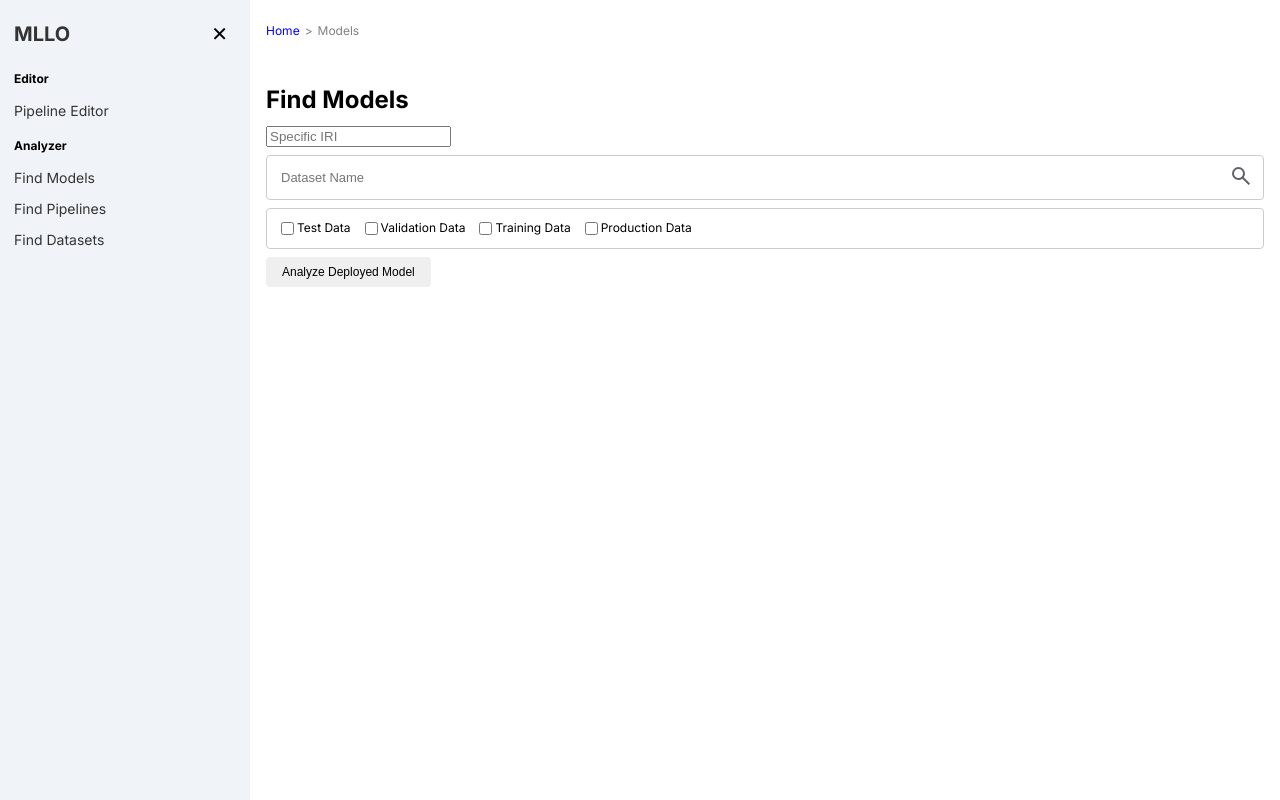
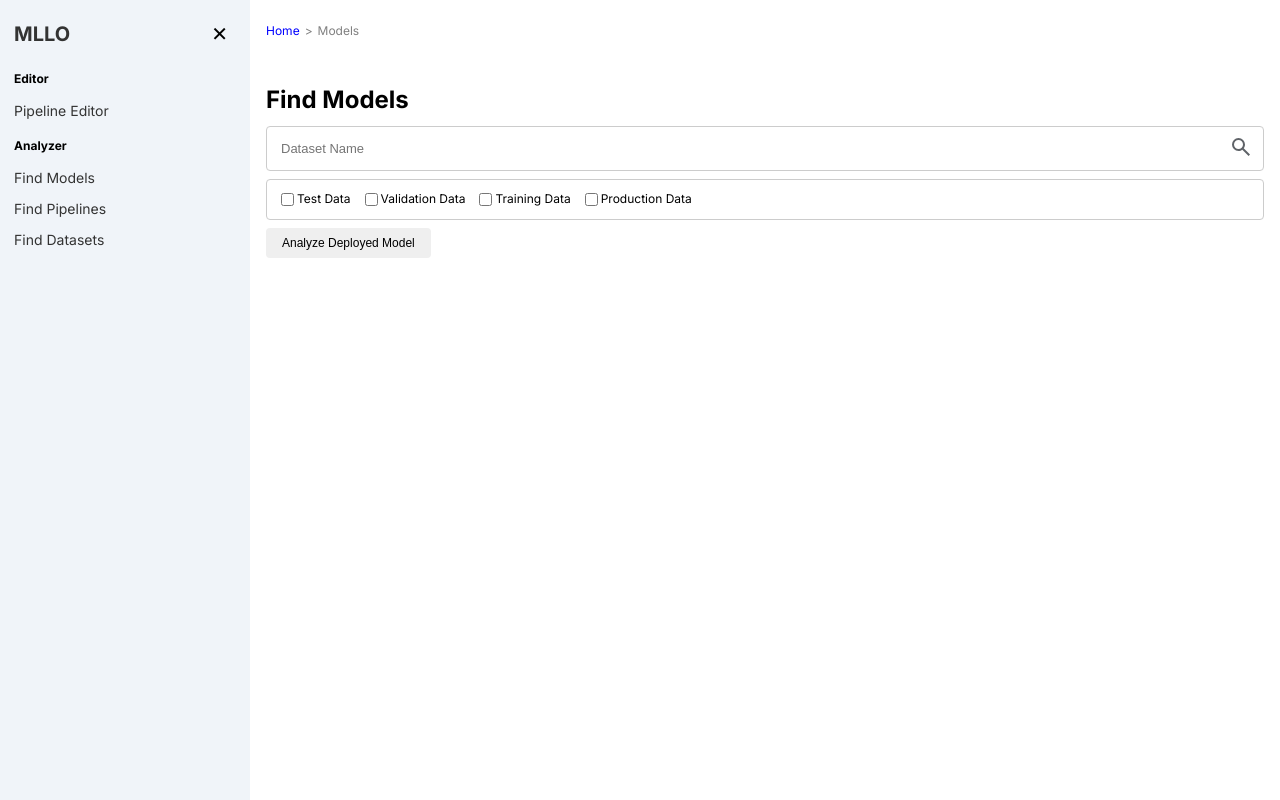
Before and after one commit to prtcrw/MLLE, a React (Vite) app in the folder mllo_web/frontend/web/: page /models in a window 1280 px wide. Built offline with nearby package versions, Linux system fonts and the light colour scheme.

Commit message:
Remove specific IRI input

```diff
--- a/mllo_web/frontend/web/src/pages/analyzer/FindModels.tsx
+++ b/mllo_web/frontend/web/src/pages/analyzer/FindModels.tsx
@@ -22,7 +22,6 @@ interface ModelData {
 
 const FindModels: React.FC = () => {
     const [searchTerm, setSearchTerm] = useState('');
-    const [specificIRI, setSpecificIRI] = useState(''); // Add state for specificIRI
     const [selectedCheckboxes, setSelectedCheckboxes] = useState<string[]>([]);
     const [models, setModels] = useState<ModelData[]>([]);
     const [currentPage, setCurrentPage] = useState(1);
@@ -49,15 +48,15 @@ const FindModels: React.FC = () => {
     const fetchData = async (searchTerm: string,
                              currentPage: number,
                              itemsPerPage: number,
-                             sorts: { key: string; direction: 'asc' | 'desc' | null }[],
-                             specificIRI: string) => {
+                             sorts: { key: string; direction: 'asc' | 'desc' | null }[]
+                             ) => {
         setIsLoading(true); // Set loading to true
         try {
             const urlParams = new URLSearchParams({
                 search_term: searchTerm,
                 page: currentPage.toString(),
                 items_per_page: itemsPerPage.toString(),
-                specific_IRI: specificIRI,
+
             });
 
             // Add sorts as query params
@@ -89,12 +88,10 @@ const FindModels: React.FC = () => {
 
     const handleSearch = async (searchTerm: string) => {
         setSearchTerm(searchTerm);
-        await fetchData(searchTerm, 1, itemsPerPage, currentSorts, specificIRI);
+        await fetchData(searchTerm, 1, itemsPerPage, currentSorts);
     };
 
-    const handleIRIChange = (e: React.ChangeEvent<HTMLInputElement>) => {
-        setSpecificIRI(e.target.value);
-    };
+
 
     const handleCheckboxChange = (e: React.ChangeEvent<HTMLInputElement>) => {
         const {value, checked} = e.target;
@@ -108,18 +105,18 @@ const FindModels: React.FC = () => {
     const handlePageChange = async (page: number = 1, itemsPerPage: number = 10) => {
         setCurrentPage(page);
         setItemsPerPage(itemsPerPage);
-        await fetchData(searchTerm, page, itemsPerPage, currentSorts, specificIRI);
+        await fetchData(searchTerm, page, itemsPerPage, currentSorts);
     };
 
     const handleSort = async (sorts: { key: string; direction: 'asc' | 'desc' | null }[]) => {
         setCurrentSorts(sorts);
-        await fetchData(searchTerm, currentPage, itemsPerPage, sorts, specificIRI);
+        await fetchData(searchTerm, currentPage, itemsPerPage, sorts);
     }
 
     const handleRemoveSort = async (key: string) => {
         const newSorts = currentSorts.filter(sort => sort.key !== key);
         setCurrentSorts(newSorts);
-        await fetchData(searchTerm, currentPage, itemsPerPage, newSorts, specificIRI); // Update data with new sorts
+        await fetchData(searchTerm, currentPage, itemsPerPage, newSorts); // Update data with new sorts
     };
 
     const handleAnalyzeDeployedModel = () => {
@@ -130,15 +127,6 @@ const FindModels: React.FC = () => {
         <div>
             <LoadingBar isLoading={isLoading}/>
             <h1>Find Models</h1>
-            <div>
-            <input
-                    type="text"
-                    placeholder="Specific IRI"
-                    value={specificIRI}
-                    onChange={handleIRIChange}  // Handle IRI input changes
-                />
-            </div>
-
             <div style={{margin: '8px 0'}}>
                 <Search onSearch={handleSearch} placeholder={'Dataset Name'}/>
                 <FindModelsFilter
```
Also changed, not shown: 1 other file (tests, documents, lock files or other folders).
